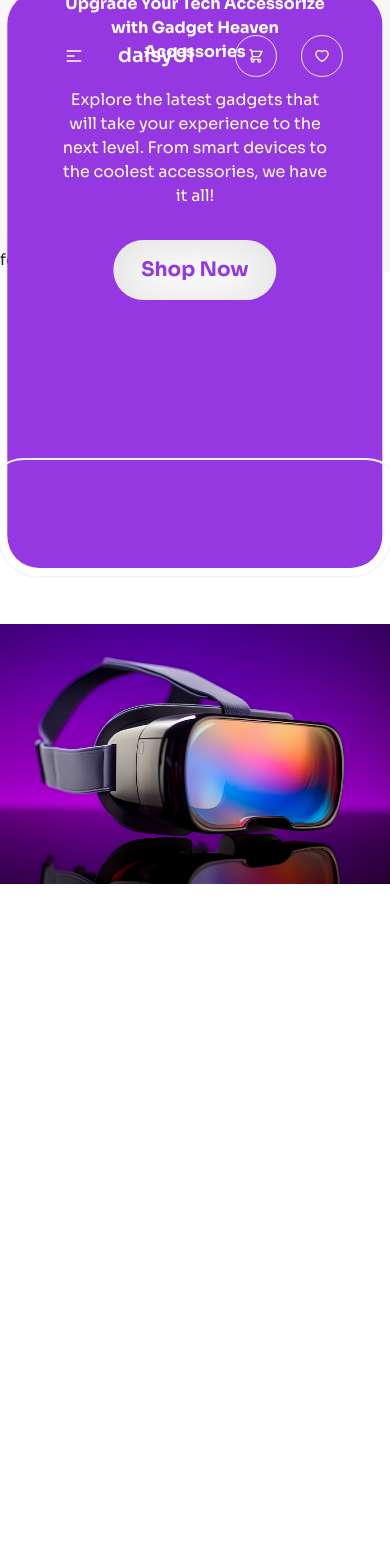
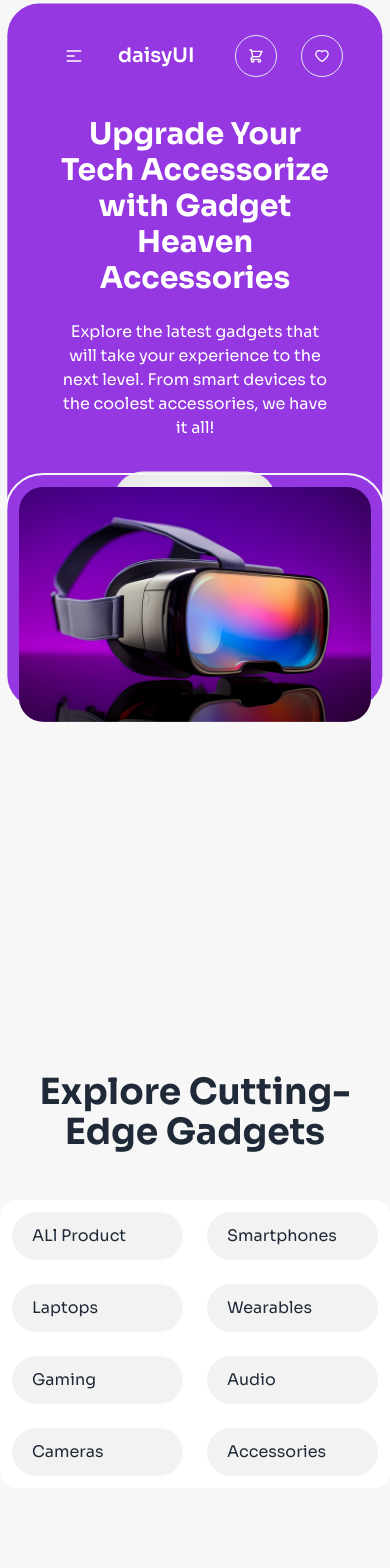
Before and after one commit to ShakirMahmud/gadget-heaven, a React (Vite) app: page / in a window 390 px wide. Shown: the top 1568 px of the page. Before the commit the page ends 1035 px from the top, so only its background shows below. Built offline with nearby package versions, Linux system fonts and the light colour scheme.

Commit message:
buttons added dynamically

```diff
--- a/public/GadgetCategories.json
+++ b/public/GadgetCategories.json
@@ -26,6 +26,6 @@
     {
       "category_id": 7,
       "category_name": "Accessories",
-      "products": [] // This category has no products
+      "products": []
     }
   ]
--- a/src/components/Banner/HomeBanner.jsx
+++ b/src/components/Banner/HomeBanner.jsx
@@ -3,14 +3,14 @@ import banner from '../../assets/banner.jpg';
 const HomeBanner = () => {
     return (
         <div className='relative '>
-            <div className='bg-banner outline outline-2 outline-offset-8 outline-[#F6F6F6]  rounded-[32px] w-[96.25%] mx-auto absolute -top-24 left-1/2 transform -translate-x-1/2 z-0'>
+            <div className='bg-banner outline outline-2 outline-offset-8 outline-[#F6F6F6]  rounded-[32px] w-[96.25%] mx-auto absolute  left-1/2 transform -translate-x-1/2 -translate-y-[12%] lg:-translate-y-[15%] z-0'>
                 <div className='text-center text-white w-[72.72%] mx-auto'>
-                    <h1 className='font-bold lg:text-[56px] lg:mt-[128px]'>Upgrade Your Tech Accessorize with Gadget Heaven Accessories</h1>
+                    <h1 className='font-bold text-3xl lg:text-6xl mt-28 lg:mt-[128px]'>Upgrade Your Tech Accessorize with Gadget Heaven Accessories</h1>
                     <p className='mt-6 text-base'>Explore the latest gadgets that will take your experience to the next level. From smart devices to the coolest accessories, we have it all!</p>
-                        <button className='mt-8 mb-[268px] text-[#9538E2] font-bold text-xl bg-white px-7 py-4 shadow-custom-inset rounded-[32px]'>Shop Now</button>
+                        <button className='mt-8 mb-44 lg:mb-[268px] text-[#9538E2] font-bold text-xl bg-white px-7 py-4 shadow-custom-inset rounded-[32px]'>Shop Now</button>
                 </div>
             </div>
-                <img className='object-contain  mx-auto rounded-3xl outline outline-2 outline-offset-[12px] outline-[#F6F6F6] h-[563px] absolute top-96 left-1/2 transform -translate-x-1/2' src={banner} alt="" />
+                <img className='object-contain w-[90.25%] lg:w-auto mx-auto rounded-3xl outline outline-2 outline-offset-[12px] outline-[#F6F6F6] lg:h-[563px] absolute  left-1/2 transform -translate-x-1/2 translate-y-[170%] lg:translate-y-[60%]' src={banner} alt="" />
         </div>
     );
 };
--- /dev/null
+++ b/src/components/Gadgets/Gadgets.jsx
@@ -0,0 +1,11 @@
+
+
+const Gadgets = () => {
+    return (
+        <div>
+
+        </div>
+    );
+};
+
+export default Gadgets;
--- /dev/null
+++ b/src/components/GadgetsCategories/GadgetsCategories.jsx
@@ -0,0 +1,19 @@
+import React from 'react';
+import { NavLink } from 'react-router-dom';
+
+const GadgetsCategories = ({categories}) => {
+    return (
+        <div className='grid lg:grid-cols-1 grid-cols-2 w-full items-start gap-6 p-3 lg:p-6 bg-white rounded-2xl mt-12 lg:mr-6'>
+            <NavLink to={`/category/all`}
+            className={({isActive})=>`${isActive ? 'bg-[#9538E2] rounded-[2rem] text-white': ''}`}
+            ><button className='bg-[#09080F0D] rounded-[2rem] px-5 py-3 w-full text-start'>ALl Product</button></NavLink>
+            {
+                categories.map(category=><NavLink to={`/category/${category.category_name}`}
+                className={({isActive})=>`${isActive? 'bg-purple-700 rounded-[2rem] text-white': ''}`}
+                ><button className='bg-[#09080F0D] rounded-[2rem] px-5 py-3 w-full text-start'>{category.category_name}</button></NavLink>)
+            }
+        </div>
+    );
+};
+
+export default GadgetsCategories;
--- a/src/components/Home/Home.jsx
+++ b/src/components/Home/Home.jsx
@@ -1,13 +1,28 @@
 
-import { useLocation } from 'react-router-dom';
-import HomeBanner from '../Banner/HomeBanner';
-import OtherBanner from '../Banner/OtherBanner';
+import { Outlet, useLoaderData } from 'react-router-dom';
+import GadgetsCategories from '../GadgetsCategories/GadgetsCategories';
+
+
+
 
 const Home = () => {
+    const categories = useLoaderData();
 
     return (
-        <div>
+        <div className='lg:w-4/5 mx-auto'>
+            <h2 className='font-bold text-4xl text-[#0B0B0B text-center mt-[61.5rem]'>Explore Cutting-Edge Gadgets</h2>
+            <div className='lg:w-1/5'>
+                <GadgetsCategories categories={categories}></GadgetsCategories>
+            </div>
+            <Outlet></Outlet>
+            <div className='grid grid-cols-2 gap-6'>
+                <div className='w-1/4'>
 
+                </div>
+                <div className='grid grid-cols-3 gap-6'>
+
+                </div>
+            </div>
         </div>
     );
 };
--- a/src/main.jsx
+++ b/src/main.jsx
@@ -10,6 +10,7 @@ import Root from './components/Root/Root.jsx';
 import Home from './components/Home/Home.jsx';
 import Statistics from './components/Statistics/Statistics.jsx';
 import Dashboard from './components/Dashboard/Dashboard.jsx';
+import Gadgets from './components/Gadgets/Gadgets.jsx';
 
 const router = createBrowserRouter([
   {
@@ -18,7 +19,15 @@ const router = createBrowserRouter([
     children:[
       {
         path:'/',
-        element:<Home></Home>
+        element:<Home></Home>,
+        loader: ()=> fetch('../GadgetCategories.json'),
+        children:[
+          {
+            path: '/category/:category_name',
+            element: <Gadgets></Gadgets>,
+            loader: ()=> fetch('../Gadgets.json'),
+          }
+        ]
       },
       {
         path: '/statistics',
```
